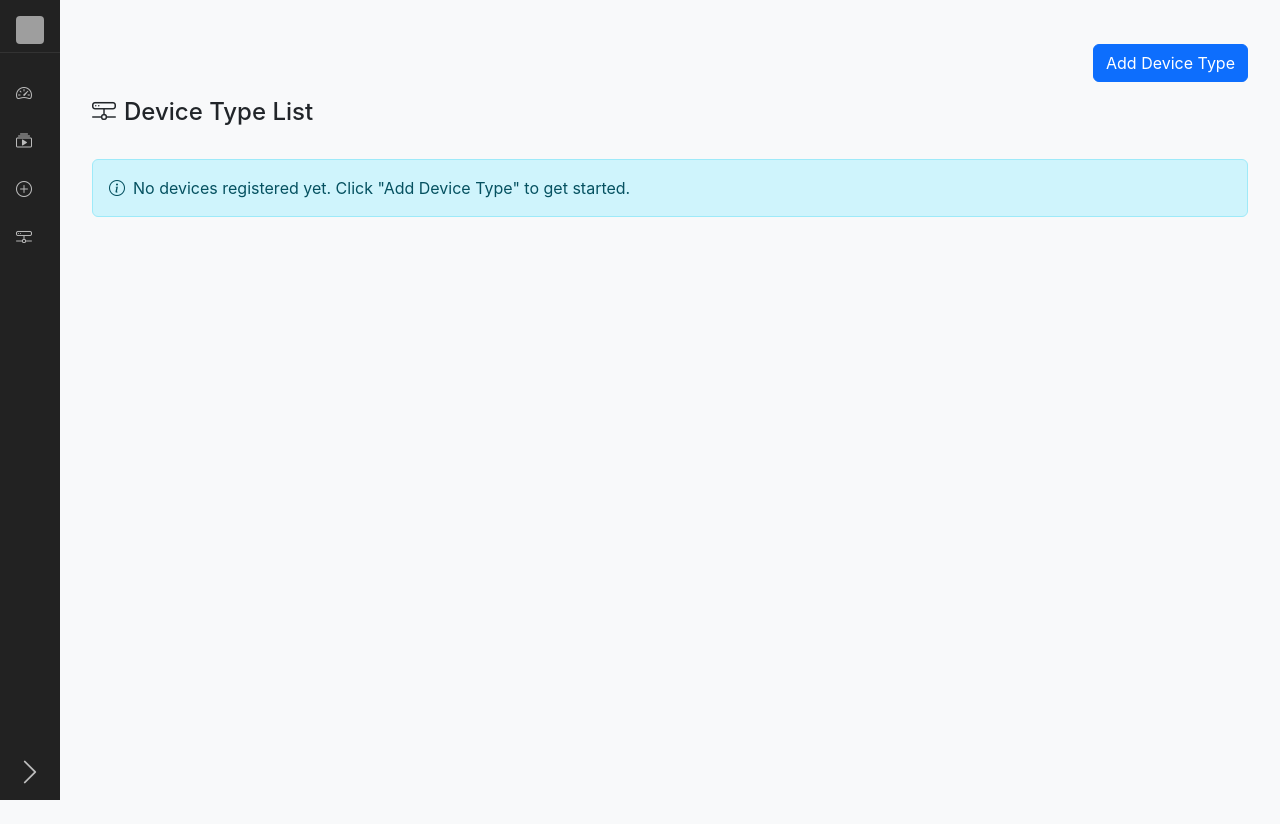
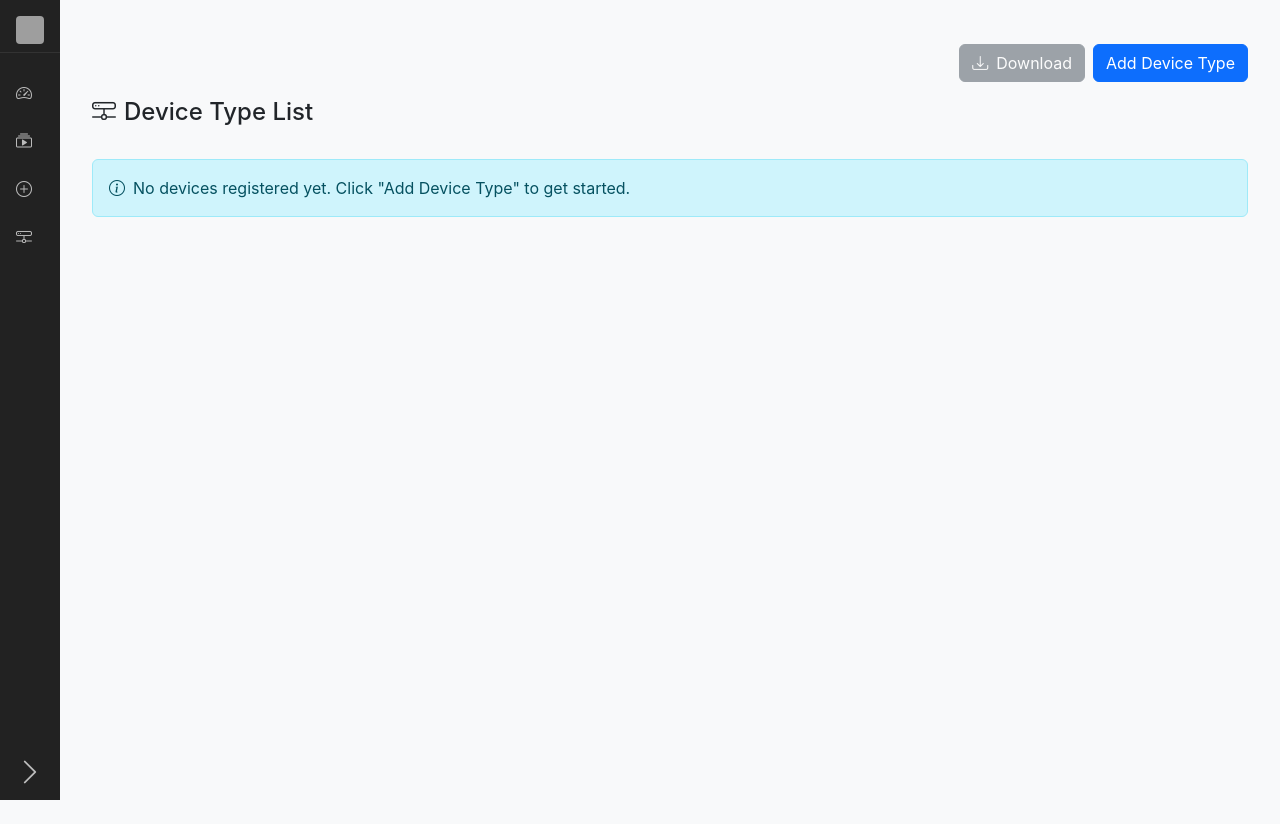
Before and after one commit to VardhanRangineni/Ad-Console, a React (Create React App) app: page /devices in a window 1280 px wide. Built offline with nearby package versions, Linux system fonts and the light colour scheme; grey boxes are pictures that could not be loaded.

Commit message:
new changes in devices

```diff
--- a/src/pages/DeviceManagement/DeviceManagement.jsx
+++ b/src/pages/DeviceManagement/DeviceManagement.jsx
@@ -4,6 +4,7 @@ import { getAllAssignments, deleteAssignment, bulkAddAssignments } from '../../s
 import React, { useEffect } from 'react';
 import { useLocation } from 'react-router-dom';
 import { Row, Col, Button, Form, InputGroup, Modal, Alert, OverlayTrigger, Tooltip } from 'react-bootstrap';
+import * as XLSX from 'xlsx';
 // import { useApp } from '../../context/AppContext';
 import { storeList } from '../../data/storeList';
 // import { getAllContent } from '../../services/indexeddb';
@@ -187,6 +188,35 @@ function DeviceManagement() {
     const saved = localStorage.getItem('disabledDevices');
     return saved ? JSON.parse(saved) : [];
   });
+
+    function orientationLabel(orientation) {
+      if (!orientation) return 'Both';
+      const o = String(orientation).toLowerCase();
+      if (o === 'horizontal') return 'Landscape';
+      if (o === 'vertical') return 'Portrait';
+      return 'Both';
+    }
+
+    const handleDownloadDeviceTypes = () => {
+      // Build data copy same as table displayed
+        const data = (devices || []).map((d, idx) => {
+          const isDisabled = (typeof d.active === 'boolean') ? !d.active : disabledDevices.includes(d.id);
+          const statusLabel = isDisabled ? 'Inactive' : 'Active';
+          return ({
+        'Device Type ID': d.id,
+        'Device Type': d.name || '-',
+        'Possible Orientations': orientationLabel(d.orientation || 'both'),
+        'Resolution (W × H)': `${(d.resolution && d.resolution.width) || 1920} × ${(d.resolution && d.resolution.height) || 1080}`,
+        'Created By': d.createdBy || generateCreatorId(d, idx),
+          'Created On': d.createdAt ? formatDateShort(d.createdAt) : formatDateShort(new Date(Date.now() - ((idx + 1) * 60 * 60 * 1000) - (idx * 60000))),
+          'Status': statusLabel
+        });
+        });
+      const worksheet = XLSX.utils.json_to_sheet(data);
+      const workbook = XLSX.utils.book_new();
+      XLSX.utils.book_append_sheet(workbook, worksheet, 'DeviceTypes');
+      XLSX.writeFile(workbook, 'device-types.xlsx');
+    };
 
   // Disable device handler
   const handleToggleDisableDevice = async (deviceId, isCurrentlyDisabled) => {
@@ -478,9 +508,15 @@ function DeviceManagement() {
 
           <div className="d-flex justify-content-between align-items-center mb-3">
             <div></div>
-            <Button variant="primary" onClick={() => { setShowAddModal(true); setIsClone(false); setNewDeviceName(''); setNewDeviceNameError(''); setNewDeviceOrientation('both'); setNewDeviceResolutionWidth('1920'); setNewDeviceResolutionHeight('1080'); }}>
-              Add Device Type
-            </Button>
+            <div style={{ display: 'inline-flex', gap: 8 }}>
+              <Button variant="secondary" onClick={handleDownloadDeviceTypes} disabled={!devices || devices.length === 0}>
+                <i className="bi bi-download me-2"></i>
+                Download
+              </Button>
+              <Button variant="primary" onClick={() => { setShowAddModal(true); setIsClone(false); setNewDeviceName(''); setNewDeviceNameError(''); setNewDeviceOrientation('both'); setNewDeviceResolutionWidth('1920'); setNewDeviceResolutionHeight('1080'); }}>
+                Add Device Type
+              </Button>
+            </div>
           </div>
           <div className="d-flex justify-content-between align-items-center mb-4">
         <h4>
--- a/src/pages/DeviceStoreMapping/DeviceStoreMapping.jsx
+++ b/src/pages/DeviceStoreMapping/DeviceStoreMapping.jsx
@@ -419,7 +419,7 @@ function DeviceManagement() {
             'DeviceID': device.id,
             'MAC Address': device.macAddress,
             'POS MAC': device.posMacAddress || '',
-            'Status': device.active ? 'Active' : 'Inactive',
+            'Status': device.active ? 'Online' : 'Offline',
             'Orientation': device.orientation === 'both' ? 'Both' : device.orientation === 'horizontal' ? 'Landscape' : device.orientation === 'vertical' ? 'Portrait' : (device.orientation || 'N/A'),
           });
         });
@@ -428,7 +428,7 @@ function DeviceManagement() {
 
     // Create worksheet and add bold headers
     const headers = [
-      'Store ID', 'Store Name', 'City', 'State', 'Device', 'DeviceID', 'MAC Address', 'Status', 'Orientation'
+      'Store ID', 'Store Name', 'City', 'State', 'Device Type', 'Device Type ID', 'MAC Address', 'Status', 'Orientation'
     ];
     // Add POS MAC to headers if there is at least one device with posMac
     if (dataToExport.some(d => d['POS MAC'])) {
@@ -774,7 +774,7 @@ function DeviceManagement() {
                                 </td>
                                 <td>
                                   <Badge bg={device.active ? 'success' : 'danger'}>
-                                    {device.active ? 'Active' : 'Inactive'}
+                                    {device.active ? 'Online' : 'Offline'}
                                   </Badge>
                                 </td>
                                 <td className="d-flex gap-2 align-items-center">
@@ -787,7 +787,7 @@ function DeviceManagement() {
                                         d.assignmentId === device.assignmentId ? { ...d, active: !d.active } : d
                                       ));
                                     }}
-                                    label={device.active ? 'Active' : 'Inactive'}
+                                    label={device.active ? 'Online' : 'Offline'}
                                   />
                                   <OverlayTrigger
                                     placement="top"
```
